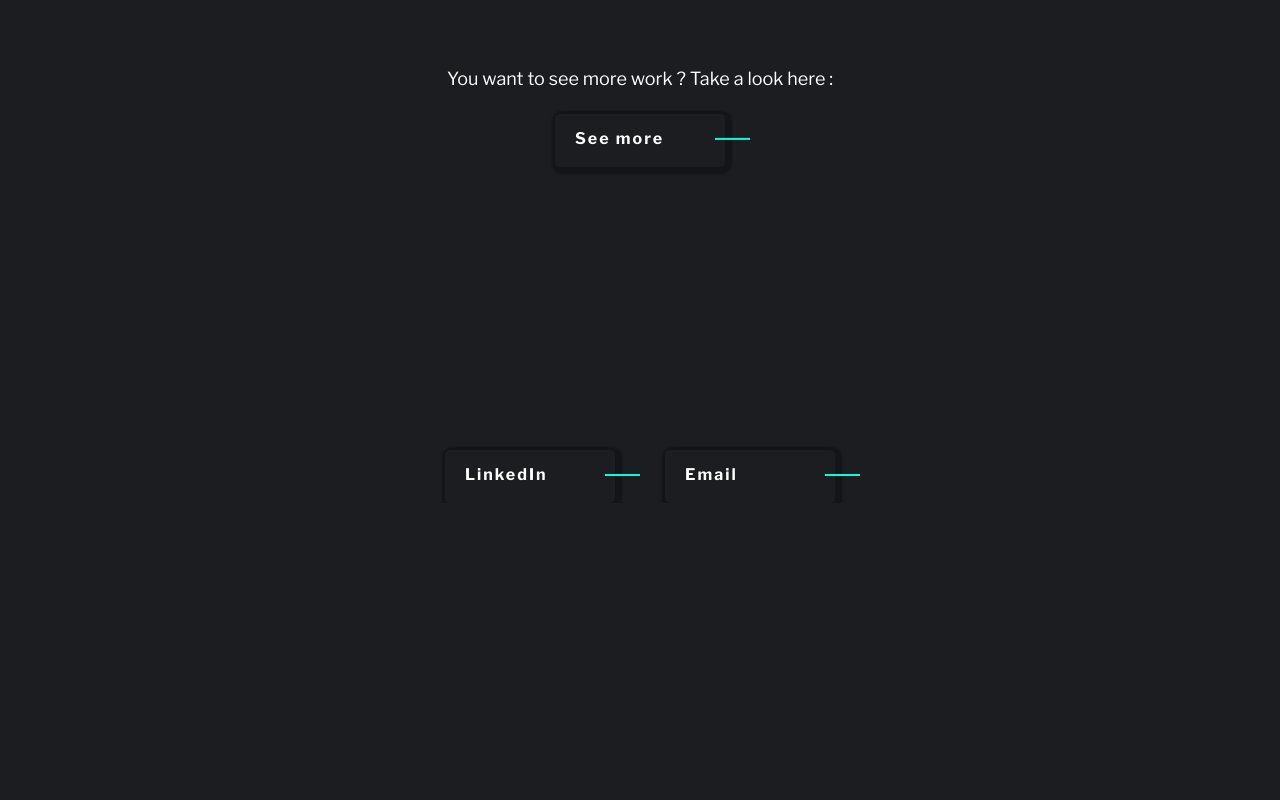
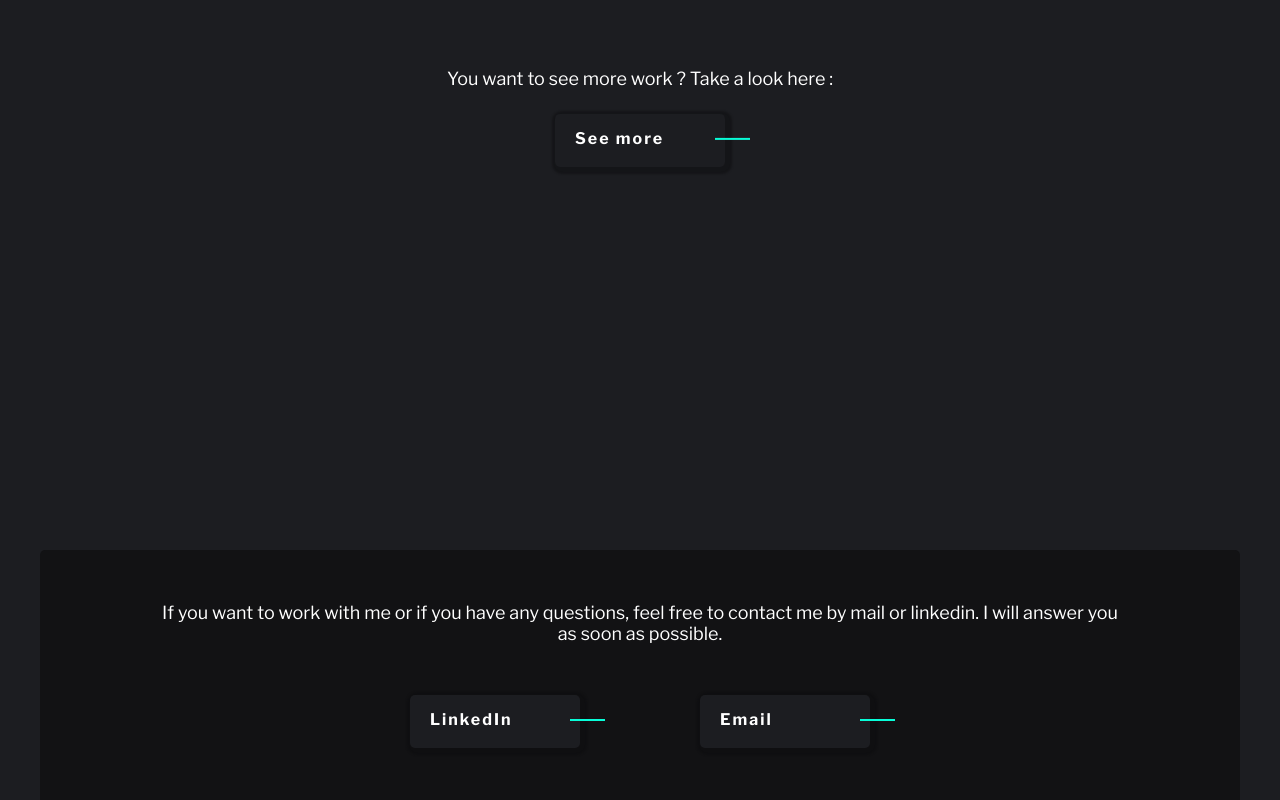
Before and after one commit to Tim-jn/Portfolio, a React (Create React App) app: page / in a window 1280 px wide. Shown: the part 4619-5419 px from the top of the page. Before the commit the page ends 5122 px from the top, so only its background shows below. Built offline with nearby package versions, Linux system fonts and the light colour scheme.

Commit message:
added contact content

```diff
--- a/src/App.scss
+++ b/src/App.scss
@@ -197,6 +197,13 @@ body {
   // background-image: url("");
 }
 
+.contact-section {
+  max-width: 1200px;
+  width: 100%;
+  height: 100%;
+  margin: auto;
+}
+
 // small screen desktop
 
 @media screen and (max-width: 1200px) {
--- a/src/Components/ContactContent/ContactContent.scss
+++ b/src/Components/ContactContent/ContactContent.scss
@@ -1,8 +1,27 @@
 @import '../../App.scss';
 
 .contact-content {
+    margin-top: 50%;
+    height: 250px;
     display: flex;
+    flex-direction: column;
+    justify-content: space-evenly;
+    background: $secondary-bg-color;
+    border-top-left-radius: 5px;
+    border-top-right-radius: 5px;
+}
+
+.contact-text {
+    color: $primary-font-color;
+    text-align: center;
+    font-size: $p-size;
+    padding: 0 10%;
+}
+
+.contact-buttons {
+    display: flex;
+    flex-direction: row;
+    align-items:flex-end;
+    gap: 10%;
     justify-content: center;
-    gap: 50px;
-    margin-top: 500px;
 }
--- a/src/Components/ContactContent/ContactContent.tsx
+++ b/src/Components/ContactContent/ContactContent.tsx
@@ -4,18 +4,24 @@ import Button from '../Button/Button'
 export default function ContactContent() {
   return (
     <div className="contact-content">
+      <div className="contact-text">
+        If you want to work with me or if you have any questions, feel free to
+        contact me by mail or linkedin. I will answer you as soon as possible.
+      </div>
+      <div className="contact-buttons">
         <Button
-        className="button"
+          className="button contact-button"
           text="LinkedIn"
           href="https://www.linkedin.com/in/timjeanmart/"
           target="_blank"
         />
         <Button
-        className="button"
+          className="button contact-button"
           text="Email"
           href="mailto:tim.jeanmart@hotmail.com"
           target="_blank"
         />
       </div>
+    </div>
   )
 }
--- a/src/Components/WorkGallery/WorkGallery.tsx
+++ b/src/Components/WorkGallery/WorkGallery.tsx
@@ -13,7 +13,7 @@ export default function WorkGallery() {
       live: 'https://jeanmartth.be',
       source: 'https://jeanmartth.be',
       description:
-        'This project is a website for a heating company. It was built to develop my wordpress skills.',
+        "This project is a website for a heating company. It was built to develop my wordpress skills. There's no source code for this project",
       languages: 'WordPress',
     },
     {
```
Lines whose indentation alone changed are shown as unchanged.
